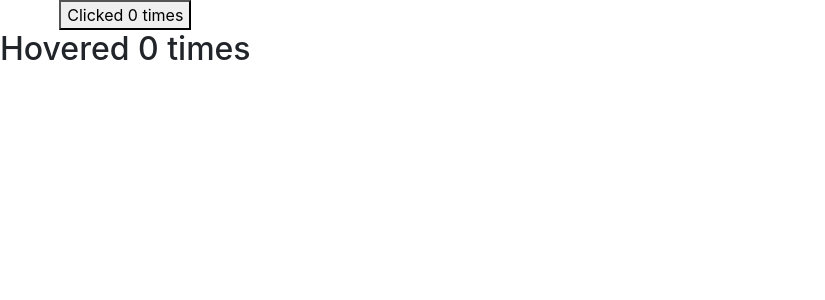
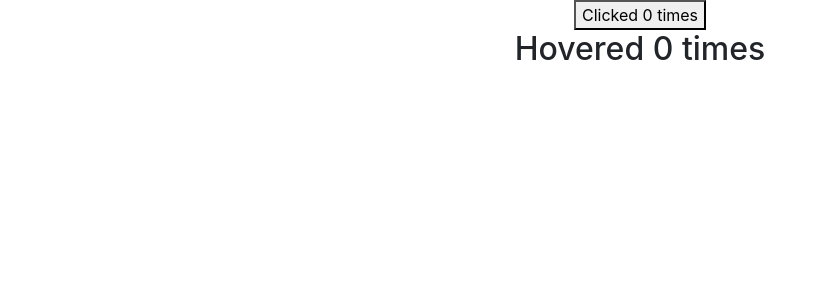
Before and after one commit to jayalakshmi-shiv/ReactTutorial, a React (Create React App) app: page /hoc in a window 1280 px wide. Shown: the top 300 px of the page, without its empty margins (0-825 px from the left). Built offline with nearby package versions, Linux system fonts and the light colour scheme.

Commit message:
base container layout fix

```diff
--- a/src/App.js
+++ b/src/App.js
@@ -9,7 +9,7 @@ import NotFound from './NotFound'
 
 function App() {
   return (
-    <div className="App" style={{display:"flex"}}>
+    <div className="App" >
       <Router>
         <Switch>
           <Route exact path='/' component={Counter} />
--- a/src/Containers/HOC/ClickCounter.js
+++ b/src/Containers/HOC/ClickCounter.js
@@ -3,7 +3,6 @@ import withCounter from './withCounter';
 
 class ClickCounter extends Component {
     render(){
-    console.log("inside vounter")
 
         const {count, incrementCount} = this.props;
         return(
```
